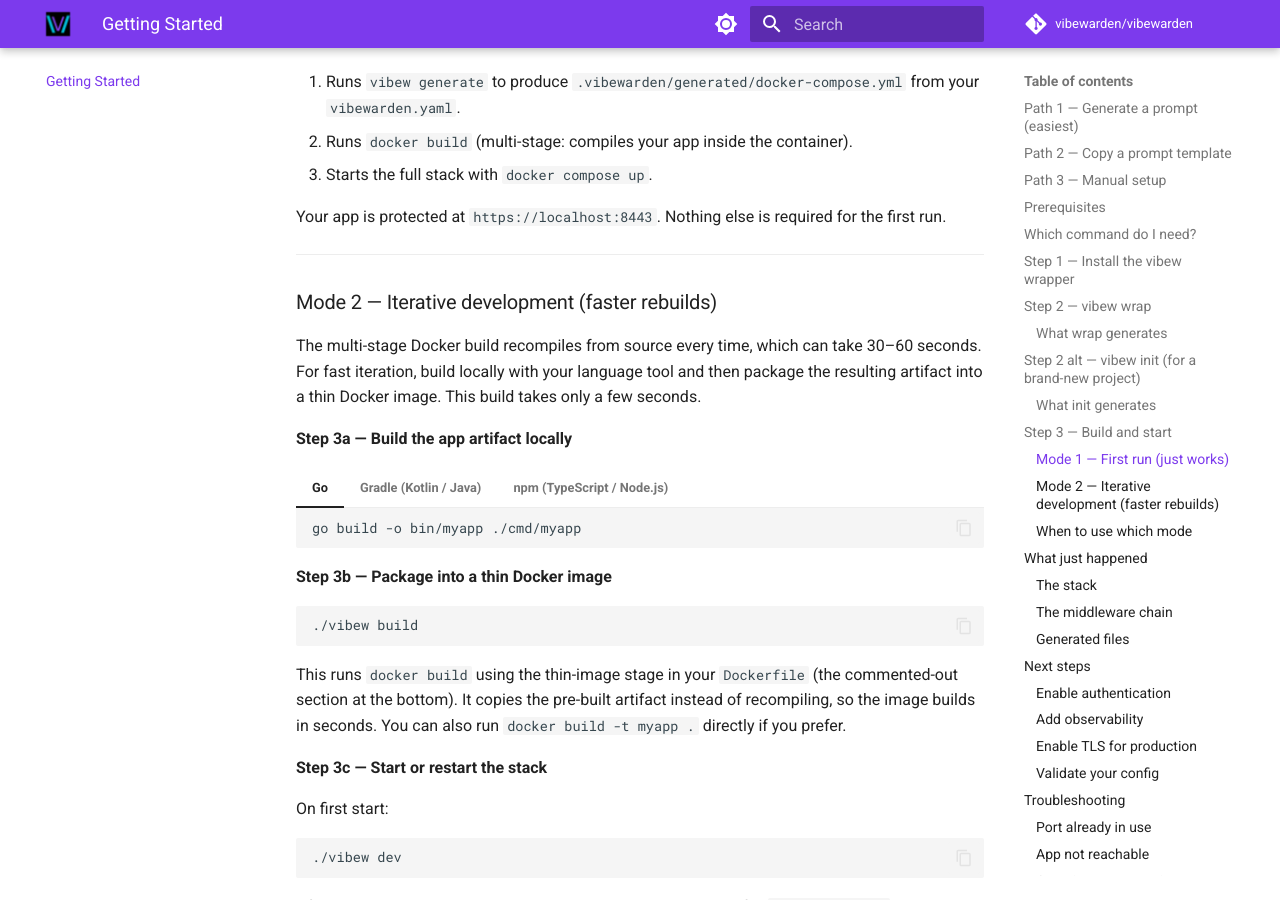
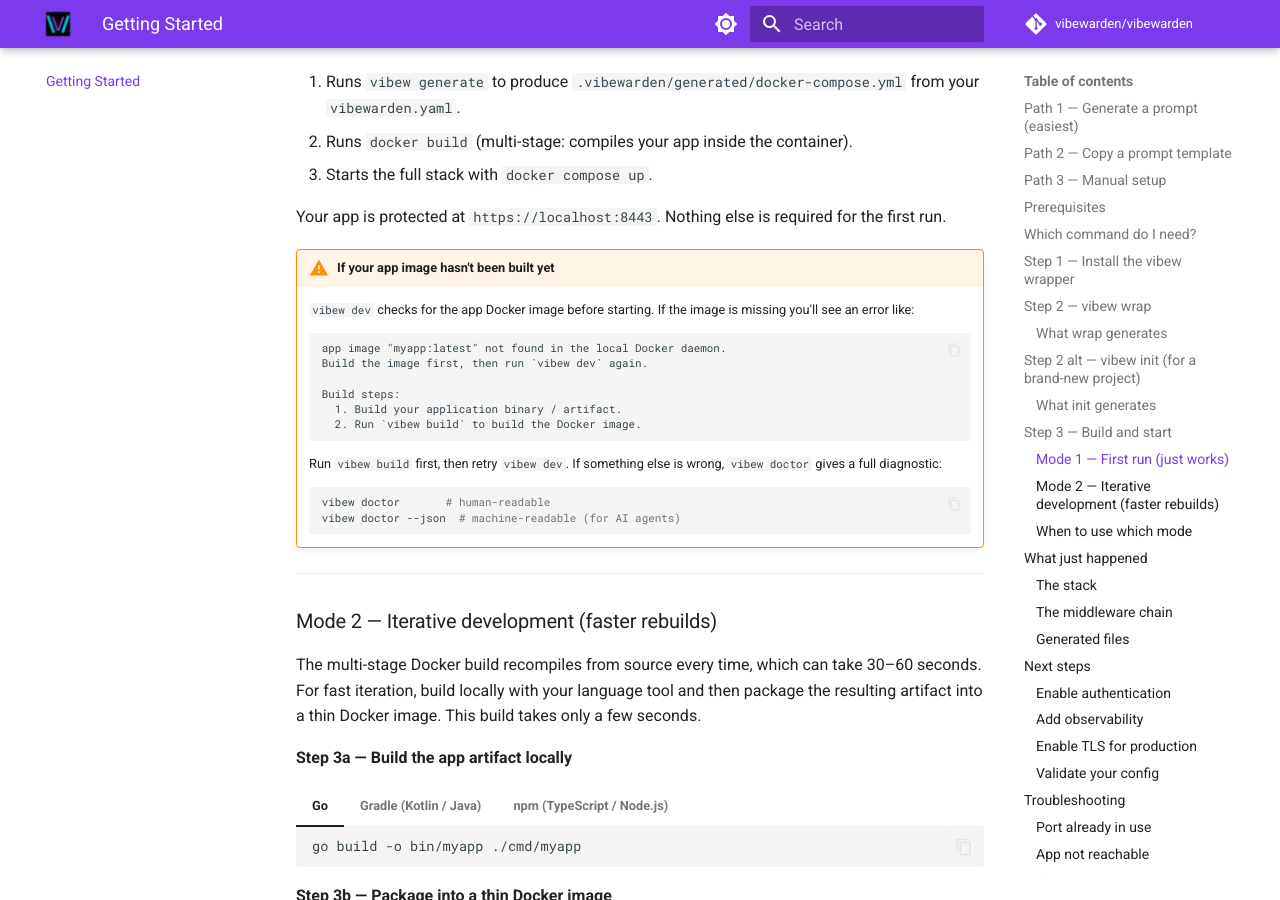
Before and after one commit to VibeWarden/vibewarden, an MkDocs documentation site: the page built from docs/getting-started.md, in a window 1280 px wide and 900 px high, scrolled down 4785 px. Built offline with MkDocs 1.6.1 and Material for MkDocs 9.7.7, drawn with Linux system fonts in a browser that asks for light colours; comment, search, counter and statistics services are not loaded; the version menu is left out.

Commit message:
fix(#825): install PATH hint + dead-upstream error example in docs
Two remaining UX-polish items from #825 (item 2 already shipped in #861):

1. scripts/install.sh — when INSTALL_DIR falls back to "." (not writable),
   the post-install hint now warns and suggests adding the directory to
   PATH so commands work after cd-ing into a project directory.

2. docs/getting-started.md — Mode 1 first-run section now shows the
   actual error output users see when the app Docker image hasn't been
   built yet, plus the vibew build + vibew doctor recovery path. This
   was the #3 friction point from the user-friction audit.

Closes #825

Co-Authored-By: Claude Opus 4.6 (1M context) <noreply@anthropic.com>

````diff
--- a/docs/getting-started.md
+++ b/docs/getting-started.md
@@ -211,6 +211,27 @@ This command:
 
 Your app is protected at `https://localhost:8443`. Nothing else is required for the
 first run.
+
+!!! warning "If your app image hasn't been built yet"
+    `vibew dev` checks for the app Docker image before starting. If the image
+    is missing you'll see an error like:
+
+    ```
+    app image "myapp:latest" not found in the local Docker daemon.
+    Build the image first, then run `vibew dev` again.
+
+    Build steps:
+      1. Build your application binary / artifact.
+      2. Run `vibew build` to build the Docker image.
+    ```
+
+    Run `vibew build` first, then retry `vibew dev`. If something else is
+    wrong, `vibew doctor` gives a full diagnostic:
+
+    ```bash
+    vibew doctor       # human-readable
+    vibew doctor --json  # machine-readable (for AI agents)
+    ```
 
 ---
 
````
Also changed, not shown: 1 other file.
